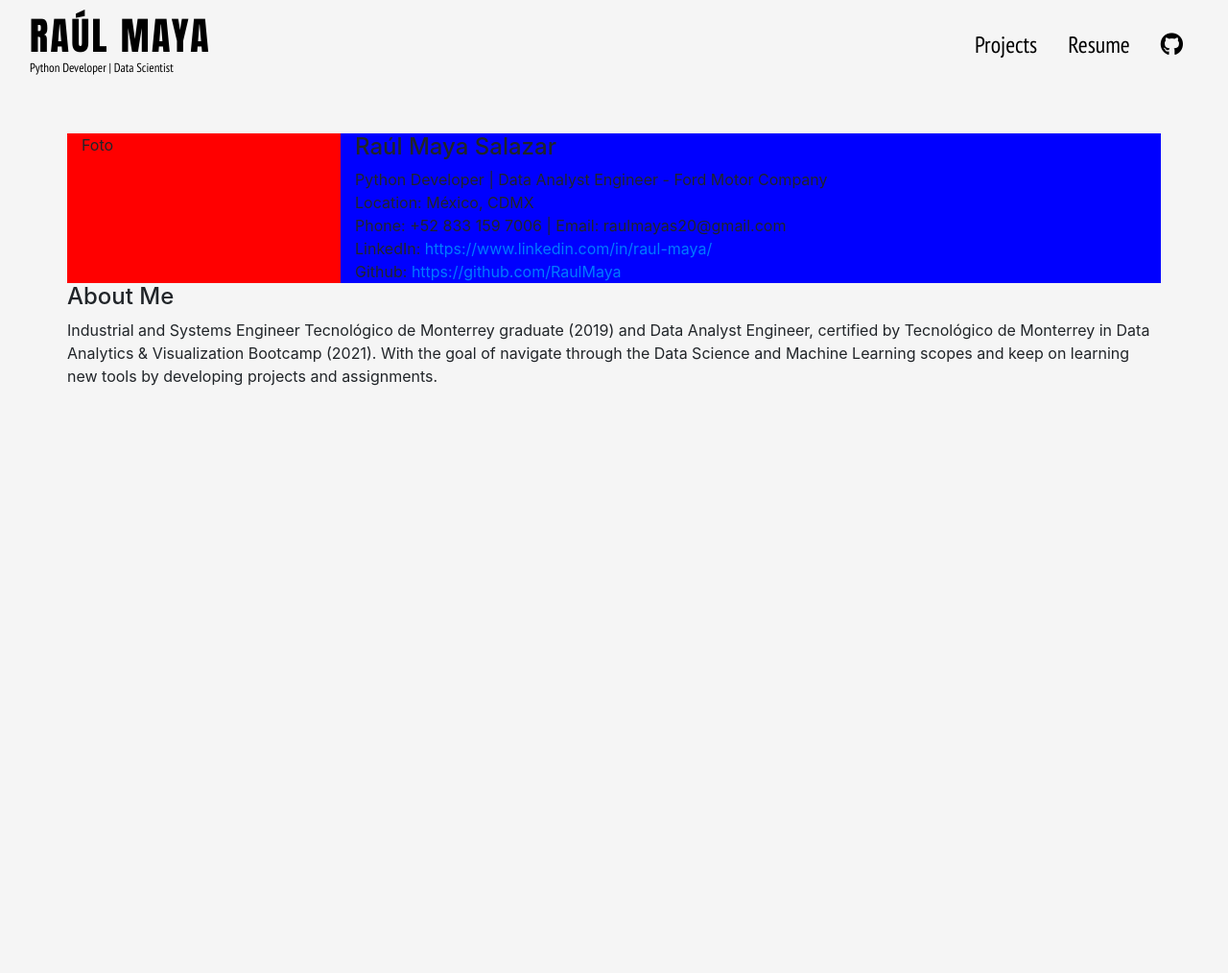
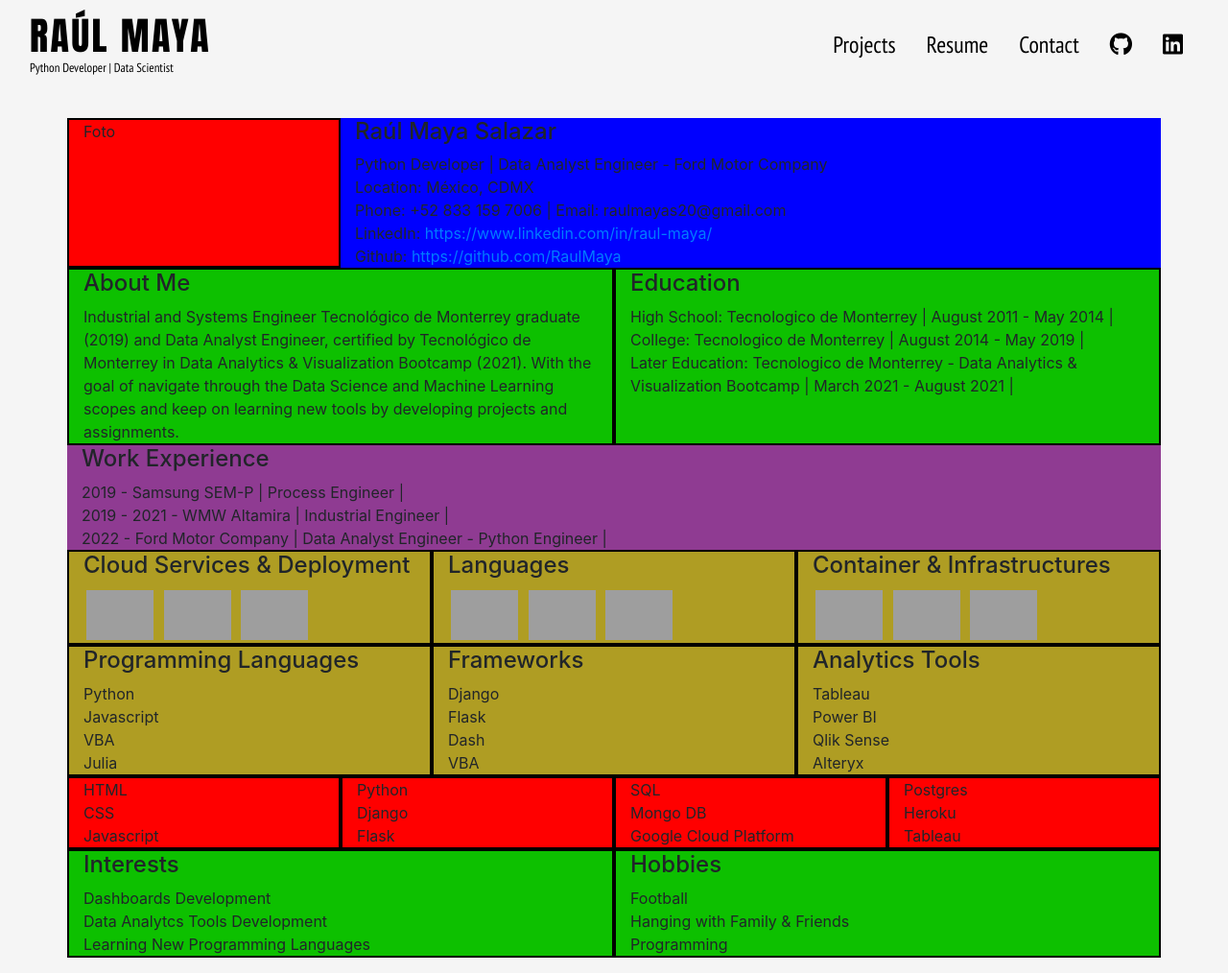
Before and after one commit to RaulMaya/Portfolio, a Django app: page /resume in a window 1280 px wide. Shown: the whole page at 96% size. Before the commit the page ends 402 px from the top, so only its background shows below. Run offline with Django 4.2, Linux system fonts and the light colour scheme; some libraries are stand-ins or nearby versions; grey boxes are pictures that could not be loaded.

Commit message:
Resume edition

```diff
--- a/portfolios/static/portfolios/includes/header.css
+++ b/portfolios/static/portfolios/includes/header.css
@@ -4,7 +4,7 @@
   color: black;
   background-color: transparent;
   padding-bottom: 5px;
-  margin-bottom: 2rem;
+  margin-bottom: 1rem;
 }
 
 .navbar-brand {
--- a/portfolios/static/portfolios/projects.css
+++ b/portfolios/static/portfolios/projects.css
@@ -1,9 +1,9 @@
 
-.container{
+.container-xxl{
   background-color: transparent;
   display: grid;
   justify-content: space-evenly;
-  grid-template-columns: auto auto auto;
+  grid-template-columns: auto auto auto auto auto;
 }
 
 figure {
@@ -12,7 +12,7 @@
   display: flex;
   align-items: center;
   justify-content: center;
-  width: 300px;
+  width: 320px;
   height: 500px;
   border-radius: 10px;
   background-size: cover;
--- a/portfolios/static/portfolios/resume.css
+++ b/portfolios/static/portfolios/resume.css
@@ -1,7 +1,38 @@
 .col-3{
   background-color: red;
+  border:2px solid black
 }
 
 .col-9{
   background-color: blue;
 }
+
+.about-me{
+  background-color: rgb(129, 218, 117);
+}
+
+.educ{
+  background-color: rgb(59, 59, 146);
+}
+
+.work-exp{
+  background-color: rgb(143, 59, 146);
+}
+
+.col-4{
+  background-color: rgb(175, 157, 35);
+  border:2px solid black
+}
+
+.col-6{
+  background-color: rgb(13, 192, 0);
+  border:2px solid black
+}
+
+img{
+  margin: 3px;
+}
+
+.container{
+  margin-bottom: 1rem;
+}
--- a/portfolios/templates/portfolios/includes/header.html
+++ b/portfolios/templates/portfolios/includes/header.html
@@ -5,8 +5,9 @@
       <div class="d-flex">
             <a class="nav-link" href="{% url "projects" %}"><p>Projects</p></a>
             <a class="nav-link" href="{% url "resume" %}"><p>Resume</p></a>
-            <a class="nav-link" href="https://github.com/RaulMaya/"><p><i class="fa-brands fa-github"></i>
-            </p></a>
+            <a class="nav-link" href="#"><p>Contact</p></a>
+            <a class="nav-link" href="https://github.com/RaulMaya/"><p><i class="fa-brands fa-github"></i></p></a>
+            <a class="nav-link" href="https://www.linkedin.com/in/raul-maya/"><p><i class="fab fa-linkedin"></i></p></a>
       </div>
   </div>
 </nav>
--- a/portfolios/templates/portfolios/projects.html
+++ b/portfolios/templates/portfolios/projects.html
@@ -14,7 +14,7 @@
 {% block content %}
 {% include "portfolios/includes/header.html" %}
 
-<div class="container">
+<div class="container-xxl">
 
   {% for project in projects %}
   <figure class="image-block">
--- a/portfolios/templates/portfolios/resume.html
+++ b/portfolios/templates/portfolios/resume.html
@@ -28,15 +28,114 @@
     </div>
   </div>
   <div class='row'>
-    <h4>About Me</h4>
-    Industrial and Systems Engineer Tecnológico de Monterrey graduate (2019) and Data Analyst Engineer,
-    certified by Tecnológico de Monterrey in Data Analytics & Visualization Bootcamp (2021).
-    With the goal of navigate through the Data Science and Machine Learning scopes and
-    keep on learning new tools by developing projects and assignments.
+    <div class='col-6 about-me'>
+      <h4>About Me</h4>
+      Industrial and Systems Engineer Tecnológico de Monterrey graduate (2019) and Data Analyst Engineer,
+      certified by Tecnológico de Monterrey in Data Analytics & Visualization Bootcamp (2021).
+      With the goal of navigate through the Data Science and Machine Learning scopes and
+      keep on learning new tools by developing projects and assignments.
+    </div>
+
+    <div class='col-6 educ'>
+      <h4>Education</h4>
+      High School: Tecnologico de Monterrey | August 2011 - May 2014 | <br>
+      College: Tecnologico de Monterrey | August 2014 - May 2019 | <br>
+      Later Education: Tecnologico de Monterrey - Data Analytics & Visualization Bootcamp | March 2021 - August 2021 | <br>
+    </div>
   </div>
 
+  <div class='row'>
+    <div class='col-12 work-exp'>
+      <h4>Work Experience</h4>
+      2019 - Samsung SEM-P  | Process Engineer | <br>
+      2019 - 2021 - WMW Altamira | Industrial Engineer | <br>
+      2022 - Ford Motor Company | Data Analyst Engineer - Python Engineer |<br>
+    </div>
+  </div>
 
+  <div class='row'>
+    <div class='col-4'>
+      <h4>Cloud Services & Deployment</h4>
+      <img src="https://upload.wikimedia.org/wikipedia/commons/9/93/Amazon_Web_Services_Logo.svg" alt="Italian Trulli" width=70>
+      <img src="https://seeklogo.com/images/G/google-cloud-logo-ADE788217F-seeklogo.com.png" alt="Italian Trulli" width=70>
+      <img src="https://cdn-icons-png.flaticon.com/512/873/873120.png" alt="Italian Trulli" width=70>
+    </div>
+    <div class='col-4'>
+      <h4>Languages</h4>
+      <img src="https://upload.wikimedia.org/wikipedia/commons/f/fc/Flag_of_Mexico.svg" alt="Italian Trulli" width=70>
+      <img src="https://upload.wikimedia.org/wikipedia/en/a/a4/Flag_of_the_United_States.svg" alt="Italian Trulli" width=70>
+      <img src="https://upload.wikimedia.org/wikipedia/commons/b/ba/Flag_of_Germany.svg" width=70>
+    </div>
+    <div class='col-4'>
+      <h4>Container & Infrastructures</h4>
+      <img src="https://www.docker.com/wp-content/uploads/2022/03/Moby-logo.png" width=70>
+      <img src="https://www.freelogovectors.net/wp-content/uploads/2022/01/terra-form-logo-freelogovectors.net_.png" width=70>
+      <img src="https://miro.medium.com/max/1024/1*R801s9CtfC4-CiH5beZUfQ.png" width=70>
+    </div>
+  </div>
 
+  <div class='row'>
+    <div class='col-4'>
+      <h4>Programming Languages</h4>
+      Python<br>
+      Javascript<br>
+      VBA<br>
+      Julia<br>
+    </div>
+    <div class='col-4'>
+      <h4>Frameworks</h4>
+      Django<br>
+      Flask<br>
+      Dash<br>
+      VBA<br>
+    </div>
+    <div class='col-4'>
+      <h4>Analytics Tools</h4>
+      Tableau<br>
+      Power BI<br>
+      Qlik Sense<br>
+      Alteryx<br>
+    </div>
+  </div>
+
+  <div class='row'>
+    <div class='col-3'>
+      HTML<br>
+      CSS<br>
+      Javascript<br>
+    </div>
+    <div class='col-3'>
+      Python<br>
+      Django<br>
+      Flask<br>
+    </div>
+    <div class='col-3'>
+      SQL<br>
+      Mongo DB<br>
+      Google Cloud Platform<br>
+    </div>
+    <div class='col-3'>
+      Postgres<br>
+      Heroku<br>
+      Tableau<br>
+    </div>
+  </div>
+
+  <div class='row'>
+    <div class='col-6'>
+      <h4>Interests</h4>
+      Dashboards Development<br>
+      Data Analytcs Tools Development<br>
+      Learning New Programming Languages<br>
+    </div>
+    <div class='col-6'>
+      <h4>Hobbies</h4>
+      Football<br>
+      Hanging with Family & Friends<br>
+      Programming<br>
+    </div>
+
+  </div>
 
 </div>
 
```
